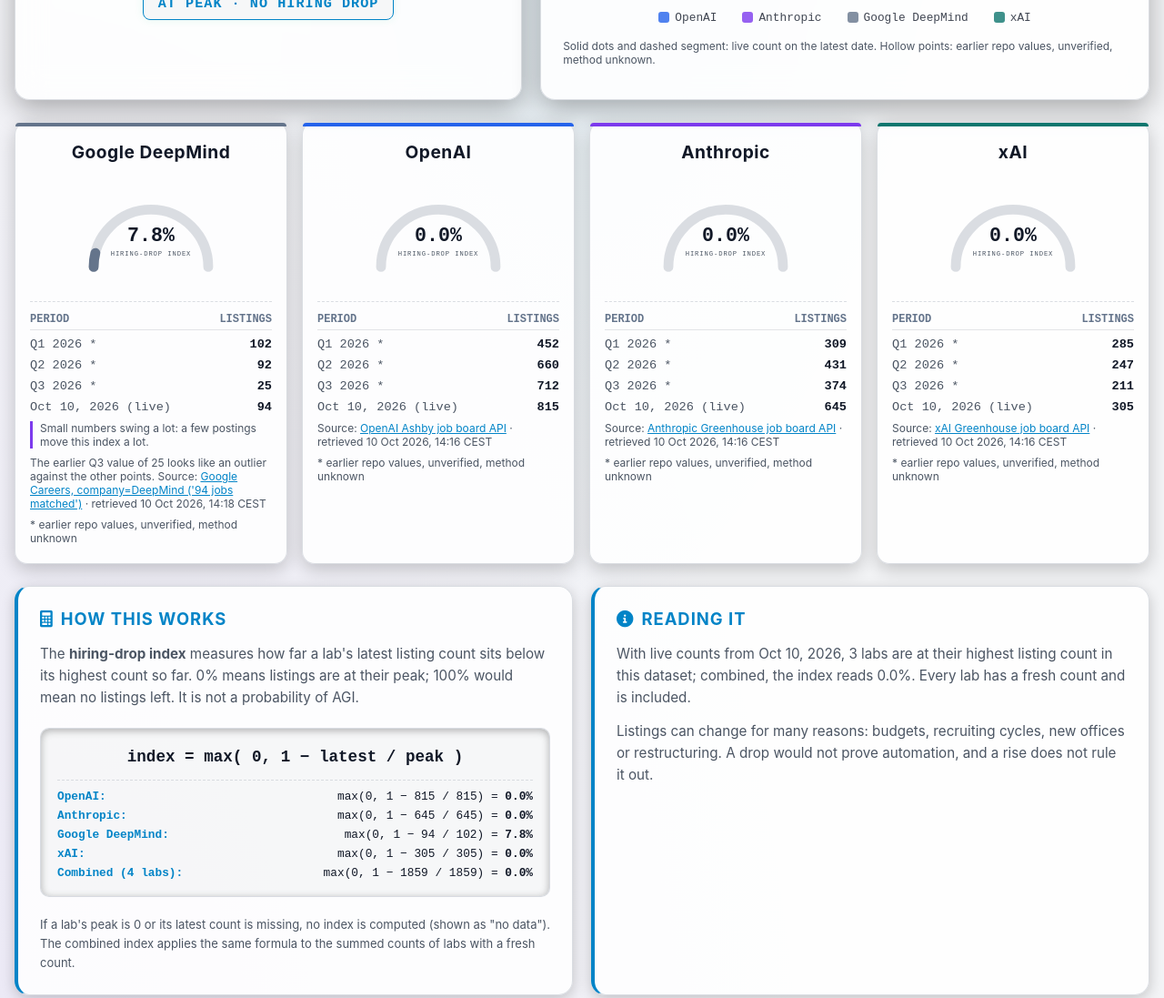
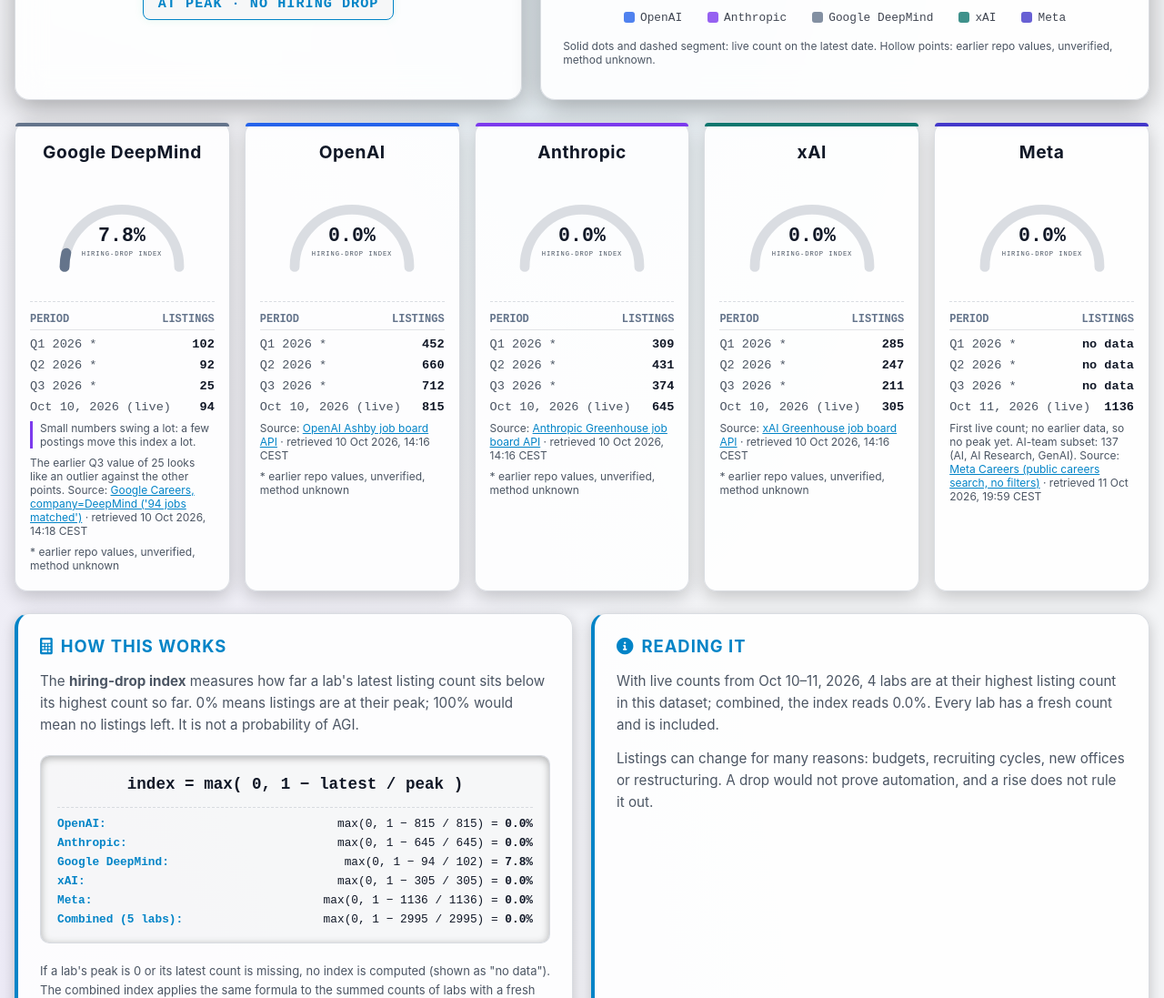
Before and after one commit to Rockochamp/WhatTheAi, a plain HTML site: page apps/agi_barometer/grokbot/game.html in a window 1280 px wide. Shown: the part 767-1864 px from the top of the page at 91% size. Drawn offline with Linux system fonts and the light colour scheme.

Commit message:
Grokbot Edition: add Meta as fifth lab (1,136 live listings)

```diff
--- a/apps/agi_barometer/grokbot/data/listings.json
+++ b/apps/agi_barometer/grokbot/data/listings.json
@@ -1,7 +1,7 @@
 {
   "schema_version": 1,
-  "latest_label": "Oct 10, 2026 (live count)",
-  "latest_date": "2026-10-10",
+  "latest_label": "Oct 10–11, 2026 (live counts)",
+  "latest_date": "2026-10-11",
   "counting_note": "Counted all listings returned by each public job-board API, no filters; a multi-location job counts once per location.",
   "history_note": "Q1-Q3 are earlier repo values from the v1 Gemini editions: unverified, method unknown.",
   "periods": [
@@ -22,7 +22,7 @@
     },
     {
       "key": "q4",
-      "label": "Oct 10, 2026 (live count)",
+      "label": "Oct 10–11, 2026 (live counts)",
       "sourced": true
     }
   ],
@@ -79,6 +79,20 @@
       "source": "https://boards-api.greenhouse.io/v1/boards/xai/jobs",
       "source_name": "xAI Greenhouse job board API",
       "retrieved_at": "2026-10-10T14:16:00+02:00"
+    },
+    {
+      "id": "meta",
+      "name": "Meta",
+      "history": {
+        "q1": null,
+        "q2": null,
+        "q3": null
+      },
+      "latest": 1136,
+      "source": "https://www.metacareers.com/jobs",
+      "source_name": "Meta Careers (public careers search, no filters)",
+      "retrieved_at": "2026-10-11T19:59:00+02:00",
+      "note": "First live count; no earlier data, so no peak yet. AI-team subset: 137 (AI, AI Research, GenAI)."
     }
   ]
 }
--- a/apps/agi_barometer/grokbot/game.html
+++ b/apps/agi_barometer/grokbot/game.html
@@ -386,6 +386,7 @@
         .lab-card.anthropic::before { background-color: var(--color-anthropic); }
         .lab-card.deepmind::before { background-color: var(--color-deepmind); }
         .lab-card.xai::before { background-color: var(--color-xai); }
+        .lab-card.meta::before { background-color: var(--color-meta); }
 
         .lab-card h3 {
             margin-top: 0;
@@ -567,8 +568,8 @@
         .delay-3 { animation-delay: 0.3s; }
         .delay-4 { animation-delay: 0.4s; }
         /* ---- Grokbot Edition overrides: neutral blue/violet scale ---- */
-        :root{--color-openai:#60a5fa;--color-anthropic:#a78bfa;--color-deepmind:#94a3b8;--color-xai:#2dd4bf;--g0:#93c5fd;--g1:#8b5cf6}
-        body.light-mode{--color-openai:#2563eb;--color-anthropic:#7c3aed;--color-deepmind:#64748b;--color-xai:#0f766e;--g0:#3b82f6;--g1:#6d28d9}
+        :root{--color-openai:#60a5fa;--color-anthropic:#a78bfa;--color-deepmind:#94a3b8;--color-xai:#2dd4bf;--color-meta:#818cf8;--g0:#93c5fd;--g1:#8b5cf6}
+        body.light-mode{--color-openai:#2563eb;--color-anthropic:#7c3aed;--color-deepmind:#64748b;--color-xai:#0f766e;--color-meta:#4338ca;--g0:#3b82f6;--g1:#6d28d9}
         .hypothesis{border:1px solid var(--border-color);background:var(--card-bg);border-radius:12px;padding:12px 14px;font-size:14px;line-height:1.5;margin:12px 0 0;text-align:left}
         .headline-line{font-size:16px;font-weight:600;margin:12px 0 0;color:var(--accent)}
         .date-badge{display:inline-block;margin-top:10px;font-size:13px;padding:4px 10px;border-radius:999px;border:1px solid var(--border-color);color:var(--text-muted)}
@@ -583,6 +584,7 @@
         @keyframes sk{to{opacity:.4}}
         .error-box{border:1px solid #d97706;border-radius:12px;padding:12px;margin-top:12px;font-size:14px}
         .stat-row.old span:first-child::after{content:" *";color:var(--text-muted)}
+        @media (min-width:1201px){.labs-grid{grid-template-columns:repeat(5,1fr)}}
         @media (min-width:768px) and (max-width:1200px){.labs-grid{grid-template-columns:repeat(2,1fr)}}
         @media (max-width:767px){.labs-grid{grid-template-columns:1fr}}
         @media (max-width:420px){body{padding:16px 10px}.panel-card,.lab-card,.explanation-card{padding:14px}.main-header h1{font-size:22px;letter-spacing:1px}.chart-legend{gap:6px}.legend-item{font-size:12px}.formula-row{flex-direction:column;align-items:flex-start;font-size:12px}.math-box{overflow-x:auto}}
@@ -675,7 +677,7 @@
 const reduce=matchMedia('(prefers-reduced-motion: reduce)').matches;
 const esc=s=>String(s??'').replace(/[&<>"']/g,c=>({'&':'&amp;','<':'&lt;','>':'&gt;','"':'&quot;',"'":'&#39;'}[c]));
 const safe=u=>/^https:\/\//.test(u||'')?u:'#';
-const COLORS={openai:'var(--color-openai)',anthropic:'var(--color-anthropic)',deepmind:'var(--color-deepmind)',xai:'var(--color-xai)'};
+const COLORS={openai:'var(--color-openai)',anthropic:'var(--color-anthropic)',deepmind:'var(--color-deepmind)',xai:'var(--color-xai)',meta:'var(--color-meta)'};
 const num=v=>typeof v==='number'&&isFinite(v)&&v>=0;
 // One formula everywhere. Zero-guard BEFORE division.
 function index(latest,series){if(!num(latest))return null;const vals=series.filter(num).concat(latest);const peak=Math.max(...vals);if(!(peak>0))return null;return Math.max(0,1-latest/peak);}
@@ -690,7 +692,7 @@
  const age=(Date.now()-Date.parse(D.latest_date))/864e5;
  $('date-badge').textContent=`Latest data: ${D.latest_label}`+(age>30?' · may be outdated':'');$('date-badge').classList.toggle('stale',age>30);
  const atPeak=fresh.filter(l=>l.idx===0),below=fresh.filter(l=>l.idx>0);
- $('headline-line').textContent=fresh.length&&below.length&&atPeak.length?`${atPeak.length} of ${fresh.length} labs are hiring at record levels (0%)${below.map(l=>`; ${l.name} is slightly below its earlier peak (${pct(l.idx)})`).join('')}. Overall, the hiring signal shows no sign of AGI right now.`:comb===0?'Labs are hiring more than ever, so the hiring signal shows no sign of AGI right now.':comb==null?'Not enough fresh data for a combined reading.':`Combined listings are ${pct(comb)} below their peak.`;
+ $('headline-line').textContent=fresh.length&&below.length&&atPeak.length?`${atPeak.length} of ${fresh.length} labs are at their highest listing count so far (0%)${atPeak.some(l=>l.series.every(v=>!num(v)))?', including '+atPeak.filter(l=>l.series.every(v=>!num(v))).map(l=>l.name+"'s first live count").join(', '):''}${below.map(l=>`; ${l.name} is slightly below its earlier peak (${pct(l.idx)})`).join('')}. Overall, the hiring signal shows no sign of AGI right now.`:comb===0?'Labs are hiring more than ever, so the hiring signal shows no sign of AGI right now.':comb==null?'Not enough fresh data for a combined reading.':`Combined listings are ${pct(comb)} below their peak.`;
  if(cached)$('msg').innerHTML=`<div class="error-box" role="status">Couldn't load the latest data; showing your last saved copy (${esc(D.latest_label)}).</div>`;
  // status
  $('status-badge').textContent=comb==null?'NO DATA':comb===0?'AT PEAK · NO HIRING DROP':`${pct(comb)} BELOW PEAK`;
@@ -699,10 +701,10 @@
  const step=Math.pow(10,Math.floor(Math.log10(maxV)));const top=Math.ceil(maxV/ (step/2))*(step/2);
  const X0=48,X1=480,Y0=190,Y1=20,xs=keys.map((_,i)=>X0+i*(X1-X0)/(keys.length-1)),y=v=>Y0-(v/top)*(Y0-Y1);
  let ax='';[0,top/2,top].forEach(t=>{ax+=`<line x1="${X0}" x2="${X1}" y1="${y(t)}" y2="${y(t)}" stroke="var(--border-color)"/><text x="${X0-6}" y="${y(t)+3}" font-size="10" font-family="monospace" fill="var(--text-muted)" text-anchor="end">${Math.round(t)}</text>`});
- P.forEach((p,i)=>{const lab=p.sourced?['Oct 10, 2026','(live count)']:[p.label,''];ax+=`<text x="${xs[i]}" y="206" font-size="10" font-family="monospace" fill="var(--text-muted)" text-anchor="${i===0?'start':i===P.length-1?'end':'middle'}">${esc(lab[0])}</text><text x="${xs[i]}" y="219" font-size="9" font-family="monospace" fill="var(--text-muted)" text-anchor="${i===P.length-1?'end':'middle'}">${esc(lab[1])}</text>`});
+ P.forEach((p,i)=>{const lab=p.sourced?[p.label.replace(/ \(.*\)$/,''),'(live counts)']:[p.label,''];ax+=`<text x="${xs[i]}" y="206" font-size="10" font-family="monospace" fill="var(--text-muted)" text-anchor="${i===0?'start':i===P.length-1?'end':'middle'}">${esc(lab[0])}</text><text x="${xs[i]}" y="219" font-size="9" font-family="monospace" fill="var(--text-muted)" text-anchor="${i===P.length-1?'end':'middle'}">${esc(lab[1])}</text>`});
  $('axes').innerHTML=ax;let lines='',nodes='';
  labs.forEach(l=>{const pts=l.series.map((v,i)=>num(v)?[xs[i],y(v),v,P[i].label]:null);const solid=pts.filter(Boolean);
-  lines+=`<path id="line-${l.id}" d="${solid.map((p,i)=>(i?'L':'M')+p[0]+' '+p[1]).join(' ')}" fill="none" stroke="${l.color}" stroke-width="3" opacity="${l.idx==null?0.4:1}"/>`;
+  if(solid.length)lines+=`<path id="line-${l.id}" d="${solid.map((p,i)=>(i?'L':'M')+p[0]+' '+p[1]).join(' ')}" fill="none" stroke="${l.color}" stroke-width="3" opacity="${l.idx==null?0.4:1}"/>`;
   solid.forEach(p=>nodes+=`<circle class="node-${l.id}" cx="${p[0]}" cy="${p[1]}" r="5" fill="var(--bg-color)" stroke="${l.color}" stroke-width="2.5" data-tip="${esc(l.name+' '+p[3]+': '+p[2]+' (earlier repo value, unverified)')}"/>`);
   if(num(l.latest)){const last=solid[solid.length-1],lx=xs[xs.length-1],ly=y(l.latest);if(last)lines+=`<path id="dash-${l.id}" d="M${last[0]} ${last[1]} L${lx} ${ly}" stroke="${l.color}" stroke-width="2.5" stroke-dasharray="6 5" fill="none"/>`;nodes+=`<circle class="node-${l.id}" cx="${lx}" cy="${ly}" r="7" fill="${l.color}" data-tip="${esc(l.name+' '+D.latest_label+': '+l.latest+' listings')}"/>`;}});
  $('chartLines').innerHTML=lines;$('chartNodes').innerHTML=nodes;
@@ -712,15 +714,15 @@
  let active=null;$('legend').querySelectorAll('.legend-item').forEach(b=>b.onclick=()=>{active=active===b.dataset.lab?null:b.dataset.lab;labs.forEach(l=>{const o=!active||l.id===active?1:.15;[`line-${l.id}`,`dash-${l.id}`].forEach(id=>{const e=document.getElementById(id);if(e)e.style.opacity=o});$('chartNodes').querySelectorAll('.node-'+l.id).forEach(n=>n.style.opacity=o);const card=$('card-'+l.id);if(card)card.classList.toggle('active-card',l.id===active)});$('legend').querySelectorAll('.legend-item').forEach(x=>x.classList.toggle('dimmed',!!active&&x.dataset.lab!==active));$('formulaDetail').querySelectorAll('.formula-row').forEach(r=>r.style.background=r.dataset.lab===active?'rgba(129,140,248,.15)':'none')});
  // cards (sorted by index, no-data last)
  const sorted=[...labs].sort((a,b)=>(b.idx??-1)-(a.idx??-1));
- $('labsGrid').innerHTML=sorted.map(l=>{const nd=l.idx==null;const rows=P.map((p,i)=>{const v=i<P.length-1?l.series[i]:l.latest;return `<div class="stat-row${p.sourced?'':' old'}"><span>${esc(p.sourced?'Oct 10, 2026 (live)':p.label)}</span><span class="val">${num(v)?v:'no data'}</span></div>`}).join('');
+ $('labsGrid').innerHTML=sorted.map(l=>{const nd=l.idx==null;const rows=P.map((p,i)=>{const v=i<P.length-1?l.series[i]:l.latest;return `<div class="stat-row${p.sourced?'':' old'}"><span>${esc(p.sourced?(l.retrieved_at?new Date(l.retrieved_at).toLocaleDateString('en-US',{month:'short',day:'numeric',year:'numeric',timeZone:'Europe/Zurich'}):'Latest')+' (live)':p.label)}</span><span class="val">${num(v)?v:'no data'}</span></div>`}).join('');
   return `<div class="lab-card ${esc(l.id)}${nd?' nodata':''}" id="card-${esc(l.id)}"><h3>${esc(l.name)}</h3>${nd?`<div class="nodata-label">no fresh data</div>`:`<div class="lab-gauge-wrapper"><svg viewBox="0 0 200 130" width="100%" height="100%" aria-hidden="true"><path d="M 30 110 A 70 70 0 0 1 170 110" fill="none" stroke="var(--border-color)" stroke-width="12" stroke-linecap="round"/><path class="lab-fill" data-p="${l.idx}" d="M 30 110 A 70 70 0 0 1 170 110" fill="none" stroke="${l.color}" stroke-width="12" stroke-linecap="round" stroke-dasharray="220" stroke-dashoffset="220"/><text class="lab-counter" data-p="${l.idx}" x="100" y="78" font-family="monospace" font-size="24" font-weight="bold" fill="var(--text-main)" text-anchor="middle">0.0%</text><text x="100" y="96" font-family="monospace" font-size="8" fill="var(--text-muted)" text-anchor="middle" letter-spacing="1">HIRING-DROP INDEX</text></svg></div>`}
   <div class="stats-table"><div class="stat-row header"><span>Period</span><span>Listings</span></div>${rows}</div>
   ${!nd&&l.peak<150?'<div class="caveat">Small numbers swing a lot: a few postings move this index a lot.</div>':''}
   <div class="src-line">${l.note?esc(l.note)+' ':''}Source: <a href="${safe(l.source)}" target="_blank" rel="noopener">${esc(l.source_name)}</a>${l.retrieved_at?' · retrieved '+esc(new Date(l.retrieved_at).toLocaleString('en-GB',{dateStyle:'medium',timeStyle:'short',timeZone:'Europe/Zurich'}))+' CEST':''}</div>
-  <div class="src-line">* earlier repo values, unverified, method unknown</div></div>`}).join('');
+  ${l.series.some(num)?'<div class="src-line">* earlier repo values, unverified, method unknown</div>':''}</div>`}).join('');
  // formula
  $('formulaDetail').innerHTML=labs.map(l=>`<div class="formula-row" data-lab="${esc(l.id)}"><span class="lab-name">${esc(l.name)}:</span><span>${l.idx==null?'no fresh count → no index':`max(0, 1 − ${l.latest} / ${l.peak}) = <strong>${pct(l.idx)}</strong>`}</span></div>`).join('')+(comb!=null?`<div class="formula-row"><span class="lab-name">Combined (${fresh.length} labs):</span><span>max(0, 1 − ${sums[sums.length-1]} / ${Math.max(...sums)}) = <strong>${pct(comb)}</strong></span></div>`:'');
- $('analysis').innerHTML=`With live counts from ${D.latest_label.replace(' (live count)','')}, ${atPeak.length} ${atPeak.length===1?'lab is':'labs are'} at their highest listing count in this dataset; combined, the index reads ${pct(comb)}. ${labs.filter(l=>l.idx==null).map(l=>esc(l.name)).join(', ')||'Every lab'} ${labs.some(l=>l.idx==null)?'has no fresh count and is left out of the combined index.':'has a fresh count and is included.'}`;
+ $('analysis').innerHTML=`With live counts from ${D.latest_label.replace(/ \(.*\)$/,'')}, ${atPeak.length} ${atPeak.length===1?'lab is':'labs are'} at their highest listing count in this dataset; combined, the index reads ${pct(comb)}. ${labs.filter(l=>l.idx==null).map(l=>esc(l.name)).join(', ')||'Every lab'} ${labs.some(l=>l.idx==null)?'has no fresh count and is left out of the combined index.':'has a fresh count and is included.'}`;
  $('footnote').innerHTML=`${esc(D.counting_note.replace(/;/,', ').replace(/^Counted/,'Counted'))} Sources: ${labs.filter(l=>num(l.latest)).map(l=>`<a href="${safe(l.source)}" target="_blank" rel="noopener">${esc(l.name)}</a>`).join(' · ')}. ${esc(D.history_note)}`;
  // animate
  const T=reduce?0:1600,t0=performance.now();
```
